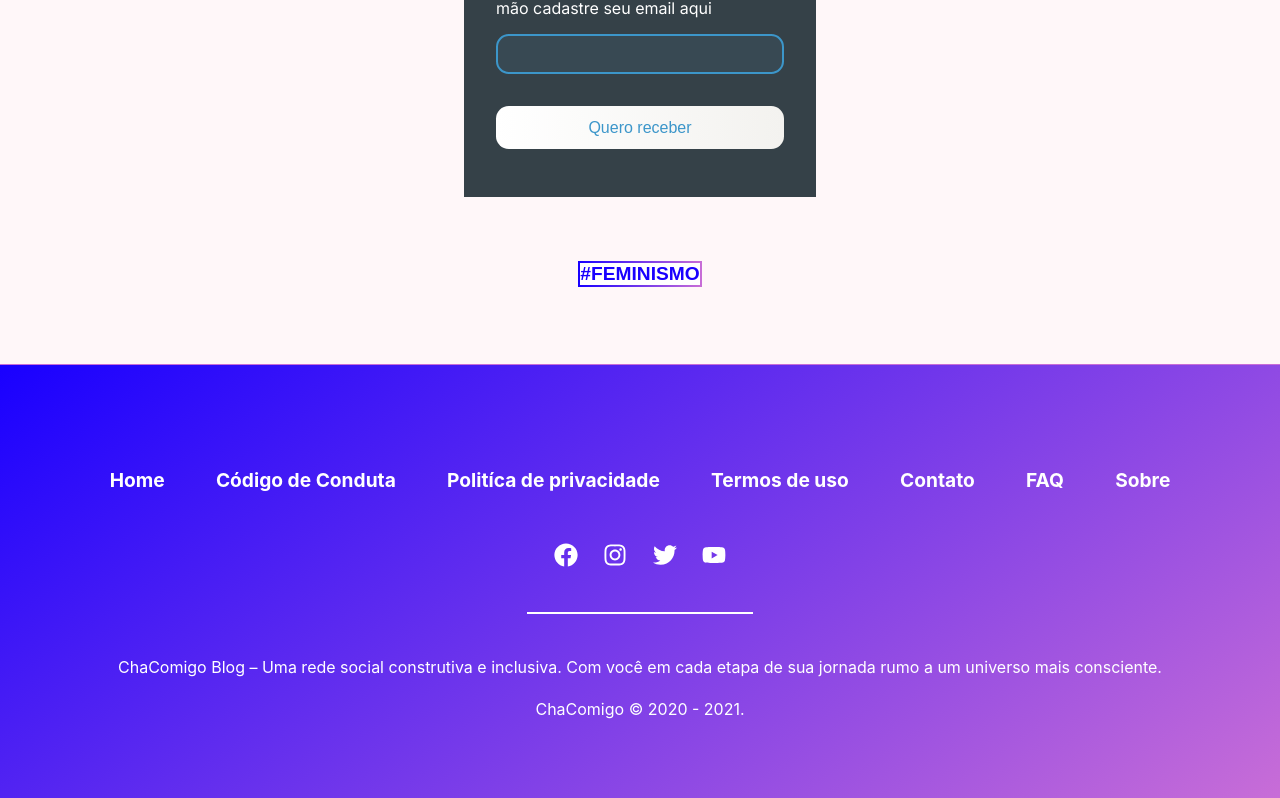
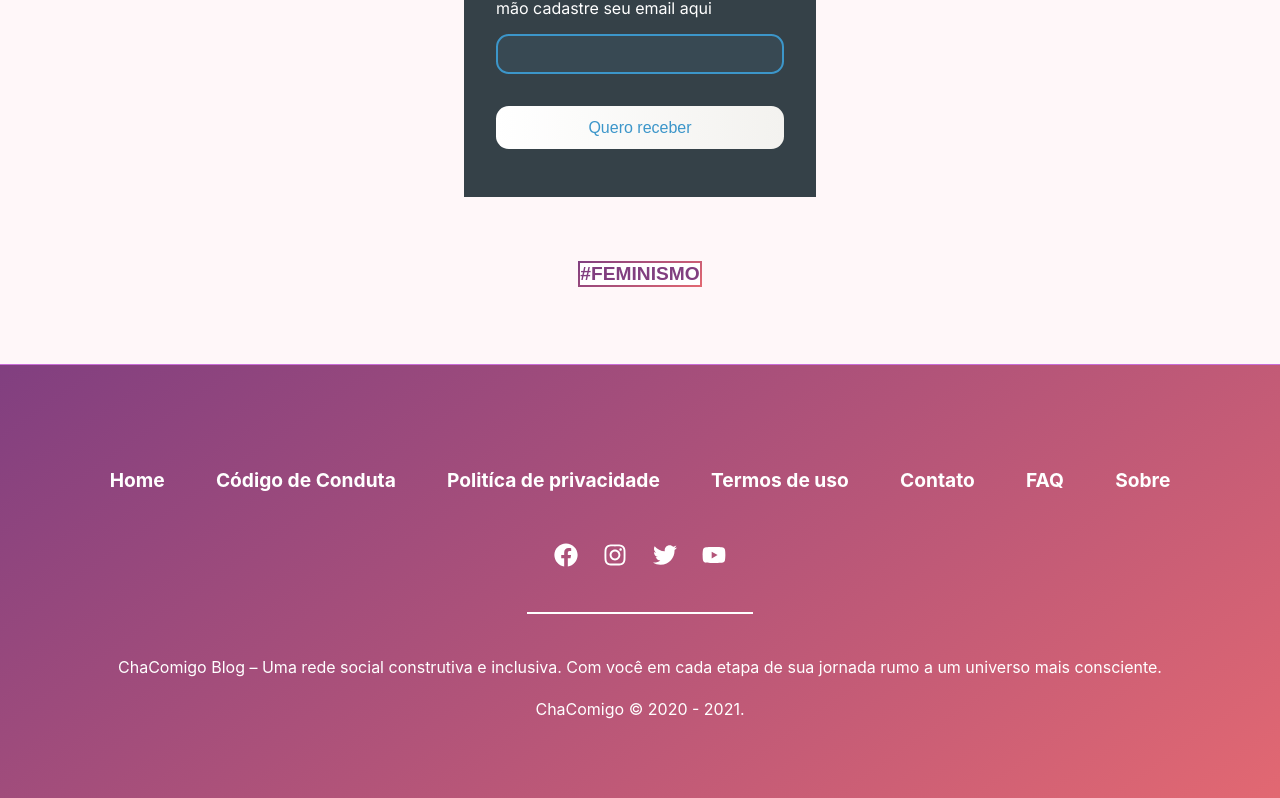
Before and after one commit to gislainejessica/blog-chacomigo, a Next.js app: page / in a window 1280 px wide. Shown: the part 1119-1917 px from the top of the page. Built offline with nearby package versions, Linux system fonts and the light colour scheme.

Commit message:
height article

```diff
--- a/components/Card/styles.ts
+++ b/components/Card/styles.ts
@@ -18,6 +18,7 @@ export const Container = styled.div`
   :hover {
     border: 2px solid #1900FF;
     border-image-source: linear-gradient(to right, #1900FF, #C86DD7);
+    border-image-source: linear-gradient(to right, #813F80, #E26872);
     border-image-slice: 1;
     border-radius: 4px;
     box-shadow: 0 0 29px 0 rgba(73, 73, 73, 0.5);
@@ -97,6 +98,8 @@ export const Title = styled.h1`
   background: linear-gradient(-297.95deg, #004FC5 10.56%, #00C472 89.01%);
   /* background: linear-gradient(-297.95deg, #1900FF 10.56%, #C86DD7 89.01%); */
   background: linear-gradient(-297.95deg, #004FC5 10.56%, #C86DD7 89.01%);
+  background: linear-gradient(145deg, #813F80, #E26872);
+
   -webkit-background-clip: text;
   -webkit-text-fill-color: transparent;
   margin-bottom: 0;
--- a/components/Categories/styles.ts
+++ b/components/Categories/styles.ts
@@ -33,18 +33,23 @@ export const Text = styled.p<Props>`
   margin-bottom: .4rem;
 
   color: ${props => props.selected ? '#1900FF' : '#330f1a'};
+  color: ${props => props.selected ? '#813F80' : '#330f1a'};
   background: ${props => props.selected ? '#fff' : 'none'};
 
   /* border: ${props => props.selected ? '2px solid #fff' : `2px solid transparent`}; */
   border: ${props => props.selected ? '2px solid #1900FF' : `2px solid transparent`};
+  border: ${props => props.selected ? '2px solid #813F80' : `2px solid transparent`};
+
   border-radius: .4rem;
 
   :hover {
     color: #1900FF;
+    color: #813F80;
+
     border-radius: .4rem;
     /* border: ${props => props.selected ? '2px solid #fff' : '2px solid #1900FF'}; */
     border: ${props => props.selected ? '2px solid #1900FF' : '2px solid #1900FF'};
-
+    border: ${props => props.selected ? '2px solid #813F80' : '2px solid #813F80'};
     /* border: 2px solid #1900FF; */
   }
 `;
--- a/components/Footer/styles.ts
+++ b/components/Footer/styles.ts
@@ -18,6 +18,9 @@ export const Container = styled.div`
   background: linear-gradient(to right, #1900FF, #C86DD7);
   background: linear-gradient(145deg, #1900FF, #C86DD7);
 
+  background: linear-gradient(145deg, #813F80, #E26872);
+
+
   /* background: #d2d6db; */
   padding: 4.8rem;
   /* padding-bottom: 6rem; */
@@ -26,7 +29,7 @@ export const Container = styled.div`
 
   @media(max-width: 580px) {
     padding: 2rem;
-    background: linear-gradient(145deg, #1900FF, #C86DD7);
+    /* background: linear-gradient(145deg, #1900FF, #C86DD7); */
   }
 `;
 
--- a/components/Header/styles.ts
+++ b/components/Header/styles.ts
@@ -3,6 +3,9 @@ import styled from 'styled-components';
 export const Container = styled.div`
   background: linear-gradient(90deg, #F0722B, 50%,  #FFA842);
   background: linear-gradient(to right, #1900FF, 40%, #C86DD7);
+
+  background: linear-gradient(145deg, #813F80, #E26872);
+
   font-family: 'Courier New', Courier, monospace;
 
   width: 100%;
--- a/styles/pages/Article.ts
+++ b/styles/pages/Article.ts
@@ -43,6 +43,8 @@ export const MaxWidth = styled.div`
     font-weight: 600;
     /* background: linear-gradient(-297.95deg, #004FC5 10.56%, #00C472 89.01%); */
     background: linear-gradient(-297.95deg, #1900FF 10.56%, #C86DD7 89.01%);
+    background: linear-gradient(145deg, #813F80, #E26872);
+
     -webkit-background-clip: text;
     -webkit-text-fill-color: transparent;
     margin-bottom: 0;
--- a/styles/pages/Home.ts
+++ b/styles/pages/Home.ts
@@ -21,12 +21,14 @@ export const Tag = styled.button`
   border: 2px solid #F0722B;
   border-image-source: linear-gradient(to right, #F0722B, #FFA842);
   border-image-source: linear-gradient(to right, #1900FF, #C86DD7);
+  border-image-source: linear-gradient(145deg, #813F80, #E26872);
+
 
   border-image-slice: 1;
   text-transform: uppercase;
 
   color: #fff;
-  color: #1900FF;
+  color: #813F80;
   /* border: 2px dashed #fff; */
   /* border-radius: .8rem; */
 
@@ -43,6 +45,8 @@ export const Tag = styled.button`
 
   :hover {
     background: linear-gradient(to right, #1900FF, #C86DD7);
+    background: linear-gradient(145deg, #813F80, #E26872);
+
     color: #fff;
   }
 
--- a/styles/pages/Principal.ts
+++ b/styles/pages/Principal.ts
@@ -98,6 +98,8 @@ export const Content = styled.div`
 
 export const Imagem = styled(Image) <PropsImagem>`
   background: linear-gradient(to right, #1900FF, #C86DD7);
+  background: linear-gradient(145deg, #813F80, #E26872);
+
   height: 17rem;
   width: 100%;
   border-radius: .8rem;
@@ -159,7 +161,8 @@ export const Title = styled.h1`
   font-weight: 600;
   background: linear-gradient(-297.95deg, #004FC5 10.56%, #00C472 89.01%);
   /* background: linear-gradient(-297.95deg, #1900FF 10.56%, #C86DD7 89.01%); */
-  background: linear-gradient(-297.95deg, #1900FF 10.56%, #C86DD7 89.01%);
+  background: linear-gradient(-297.95deg, #813F80 10.56%, #E26872 89.01%);
+   /* background: linear-gradient(145deg, #813F80, #E26872); */
   -webkit-background-clip: text;
   -webkit-text-fill-color: transparent;
   margin-bottom: 0;
```
